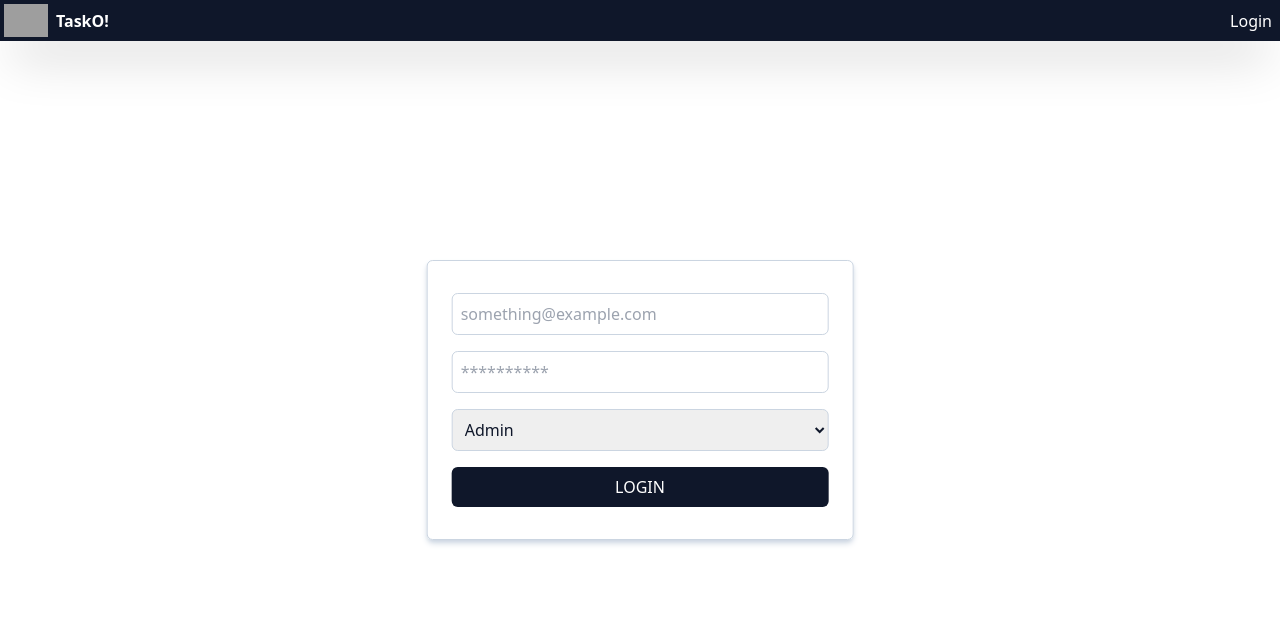
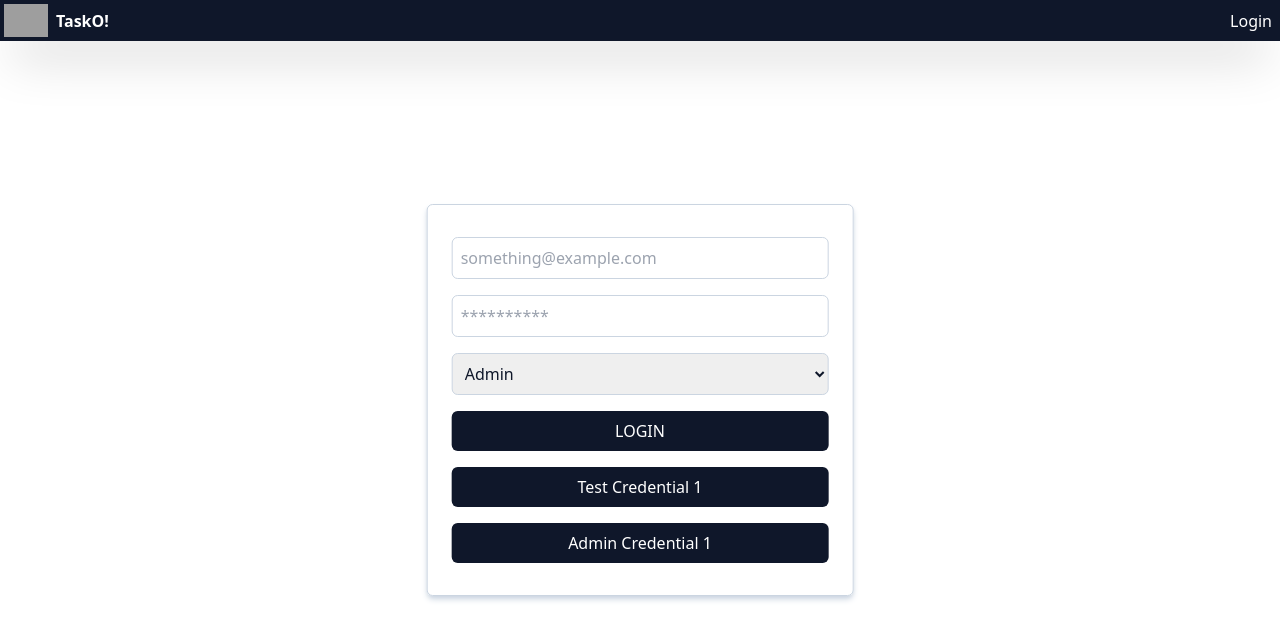
Before and after one commit to kushal-bg-93/fe-task-management, a React (Create React App) app: page /login in a window 1280 px wide. Shown: the top 640 px of the page. Built offline with nearby package versions, Linux system fonts and the light colour scheme; no server answers; grey boxes are pictures that could not be loaded.

Commit message:
test credentials added

```diff
--- a/src/components/Login.js
+++ b/src/components/Login.js
@@ -14,6 +14,12 @@ const Login = () => {
     const navigate=useNavigate()
     const dispatch=useDispatch()
     const cookies = new Cookies(null, { path: '/',expires: new Date(Date.now()+259200000) });
+
+    const handleCredentials=(eml,pswd,rle)=>{
+        email.current.value=eml;
+        password.current.value=pswd;
+        role.current.value=rle;
+    }
 
     const handleLoginClick=async(e)=>{
         console.log('email :',email.current.value,"password : ",password.current.value,"role: ",role.current.value)
@@ -74,6 +80,10 @@ const Login = () => {
             </select>
 
             <button className='text-white bg-slate-900 rounded-md p-2 my-2' onClick={handleLoginClick}>LOGIN</button>
+            <button className='text-white bg-slate-900 rounded-md p-2 my-2' onClick={()=>handleCredentials("kushaltmx@live.com","test123","user")}>Test Credential 1</button>
+            <button className='text-white bg-slate-900 rounded-md p-2 my-2' onClick={()=>handleCredentials("kushaltmx@gmail.com","test123","admin")}>Admin Credential 1</button>
+
+
             {error&&<p className='text-red-700 text-center font-extrabold'>{error}</p>}
         </form>
         </div>
```
